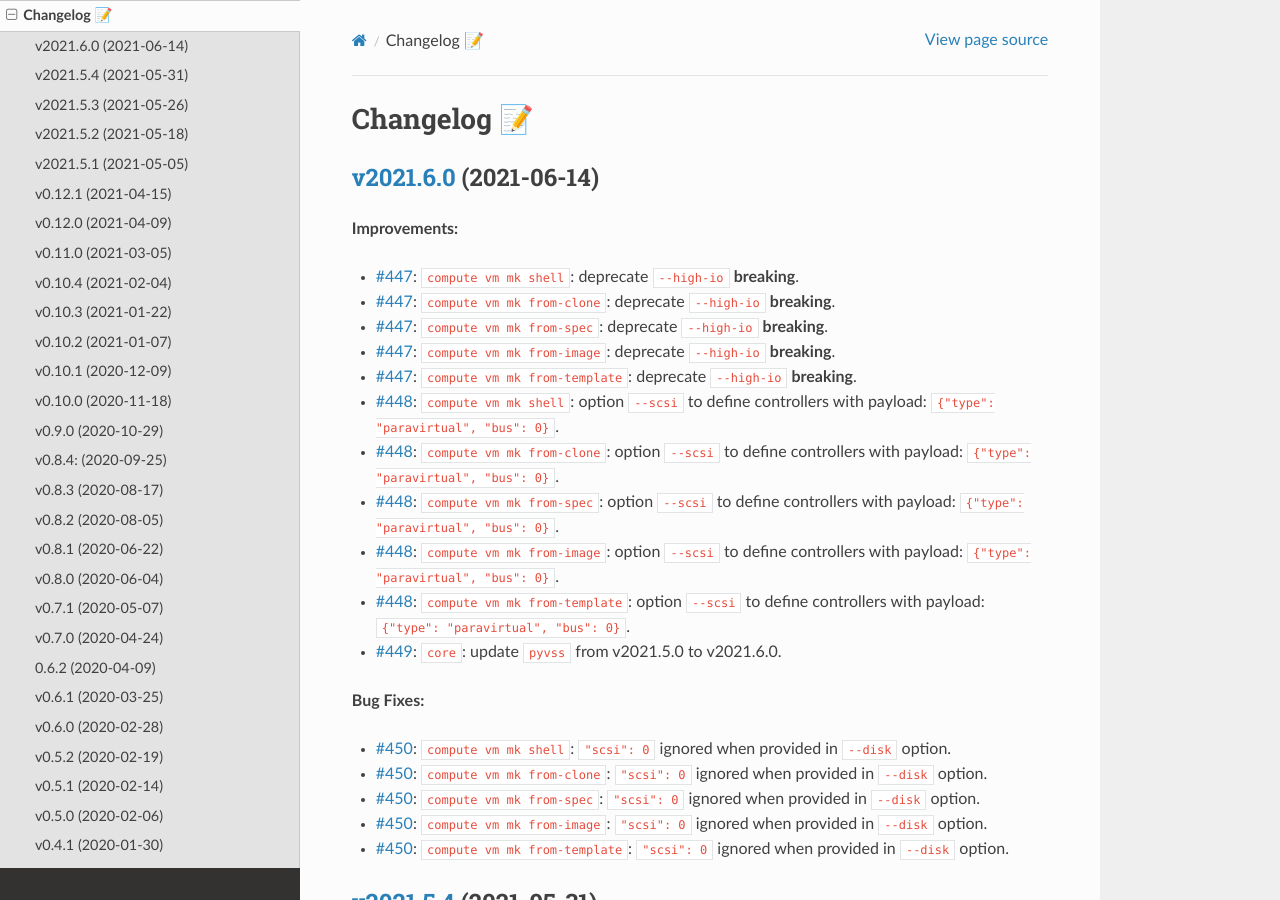
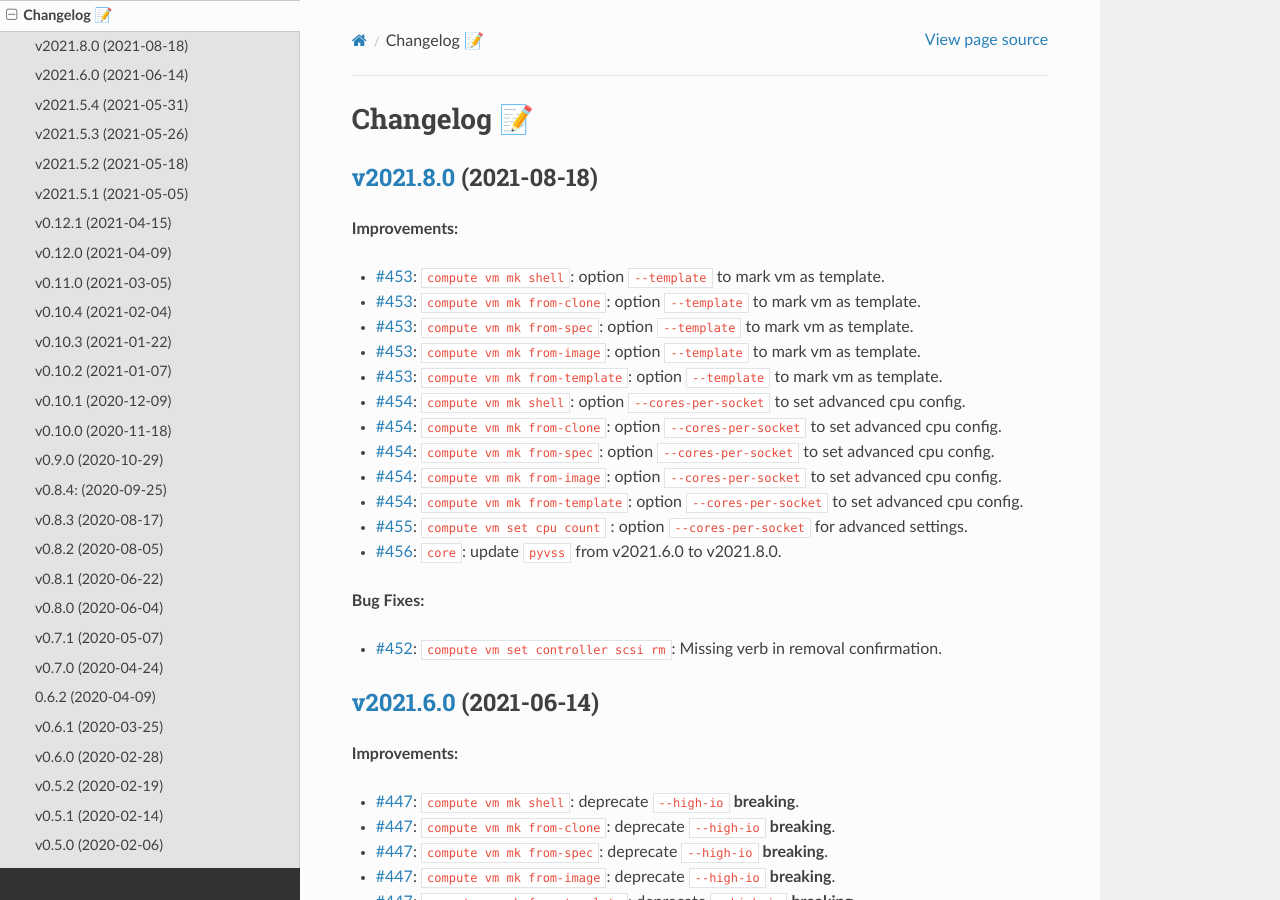
Before and after one commit to EIS-ITS/vss-cli, a Sphinx documentation site: the page built from docs/changelog.rst, in a window 1280 px wide and 900 px high. Built offline with Sphinx 7.4.7 and the Read the Docs theme 2.0.0, drawn with Linux system fonts in a browser that asks for light colours; the version number could not be read and is left out.

Commit message:
Issue #457: 🎉Version release 2021.8.0 - Bump version: 2021.8.0-dev5 → 2021.8.0 - fixes #457

```diff
--- a/docs/changelog.rst
+++ b/docs/changelog.rst
@@ -1,5 +1,28 @@
 Changelog 📝
 ============
+
+`v2021.8.0 <https://gitlab-ee.eis.utoronto.ca/vss/vss-cli/tags/v2021.8.0>`_ (2021-08-18)
+----------------------------------------------------------------------------------------
+
+**Improvements:**
+
+- `#453 <https://gitlab-ee.eis.utoronto.ca/vss/vss-cli/issues/453>`_: ``compute vm mk shell``: option ``--template`` to mark vm as template.
+- `#453 <https://gitlab-ee.eis.utoronto.ca/vss/vss-cli/issues/453>`_: ``compute vm mk from-clone``: option ``--template`` to mark vm as template.
+- `#453 <https://gitlab-ee.eis.utoronto.ca/vss/vss-cli/issues/453>`_: ``compute vm mk from-spec``: option ``--template`` to mark vm as template.
+- `#453 <https://gitlab-ee.eis.utoronto.ca/vss/vss-cli/issues/453>`_: ``compute vm mk from-image``: option ``--template`` to mark vm as template.
+- `#453 <https://gitlab-ee.eis.utoronto.ca/vss/vss-cli/issues/453>`_: ``compute vm mk from-template``: option ``--template`` to mark vm as template.
+- `#454 <https://gitlab-ee.eis.utoronto.ca/vss/vss-cli/issues/454>`_: ``compute vm mk shell``: option ``--cores-per-socket`` to set advanced cpu config.
+- `#454 <https://gitlab-ee.eis.utoronto.ca/vss/vss-cli/issues/454>`_: ``compute vm mk from-clone``: option ``--cores-per-socket`` to set advanced cpu config.
+- `#454 <https://gitlab-ee.eis.utoronto.ca/vss/vss-cli/issues/454>`_: ``compute vm mk from-spec``: option ``--cores-per-socket`` to set advanced cpu config.
+- `#454 <https://gitlab-ee.eis.utoronto.ca/vss/vss-cli/issues/454>`_: ``compute vm mk from-image``: option ``--cores-per-socket`` to set advanced cpu config.
+- `#454 <https://gitlab-ee.eis.utoronto.ca/vss/vss-cli/issues/454>`_: ``compute vm mk from-template``: option ``--cores-per-socket`` to set advanced cpu config.
+- `#455 <https://gitlab-ee.eis.utoronto.ca/vss/vss-cli/issues/455>`_: ``compute vm set cpu count`` : option ``--cores-per-socket`` for advanced settings.
+- `#456 <https://gitlab-ee.eis.utoronto.ca/vss/vss-cli/issues/456>`_: ``core``: update ``pyvss`` from v2021.6.0 to v2021.8.0.
+
+**Bug Fixes:**
+
+- `#452 <https://gitlab-ee.eis.utoronto.ca/vss/vss-cli/issues/452>`_: ``compute vm set controller scsi rm``: Missing verb in removal confirmation.
+
 
 `v2021.6.0 <https://gitlab-ee.eis.utoronto.ca/vss/vss-cli/tags/v2021.6.6>`_ (2021-06-14)
 ----------------------------------------------------------------------------------------
```
Also changed, not shown: CHANGELOG.md (+23 -1 lines), .bumpversion.cfg, 3 other files.
